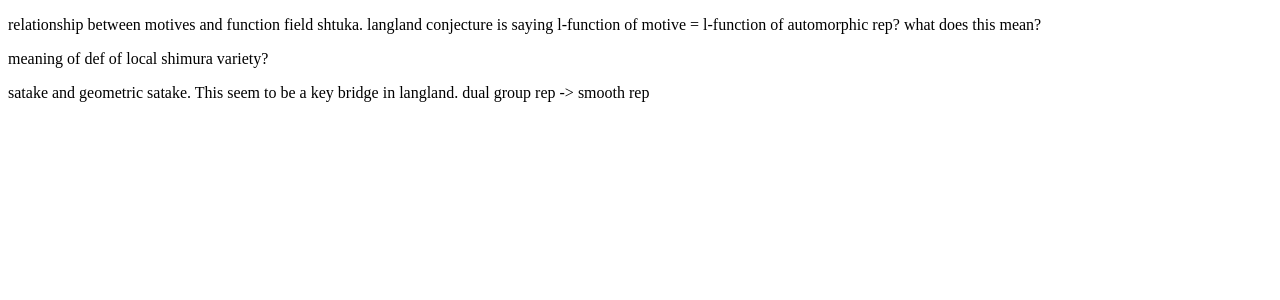
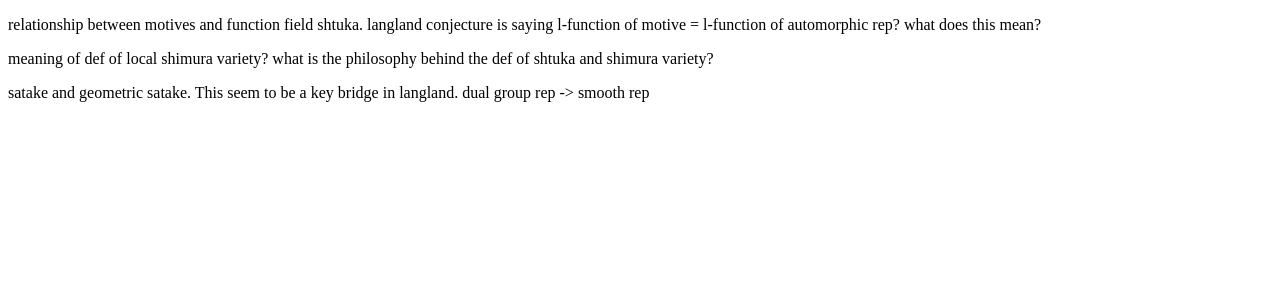
Before and after one commit to alchan00/alchan00.github.io, a Jekyll site: the page built from questions/index.md, in a window 1280 px wide. Shown: the top 300 px of the page. Built offline with Jekyll 4.4.1, drawn with Linux system fonts in a browser that asks for light colours; our own code applies the rules of GitHub Pages for plain Markdown files.

Commit message:
Update index.md

```diff
--- a/questions/index.md
+++ b/questions/index.md
@@ -2,7 +2,7 @@
 relationship between motives and function field shtuka.
 langland conjecture is saying l-function of motive = l-function of automorphic rep? what does this mean?
 
-meaning of def of local shimura variety?
+meaning of def of local shimura variety? what is the philosophy behind the def of shtuka and shimura variety?
 
 
 satake and geometric satake. This seem to be a key bridge in langland. dual group rep -> smooth rep
```
